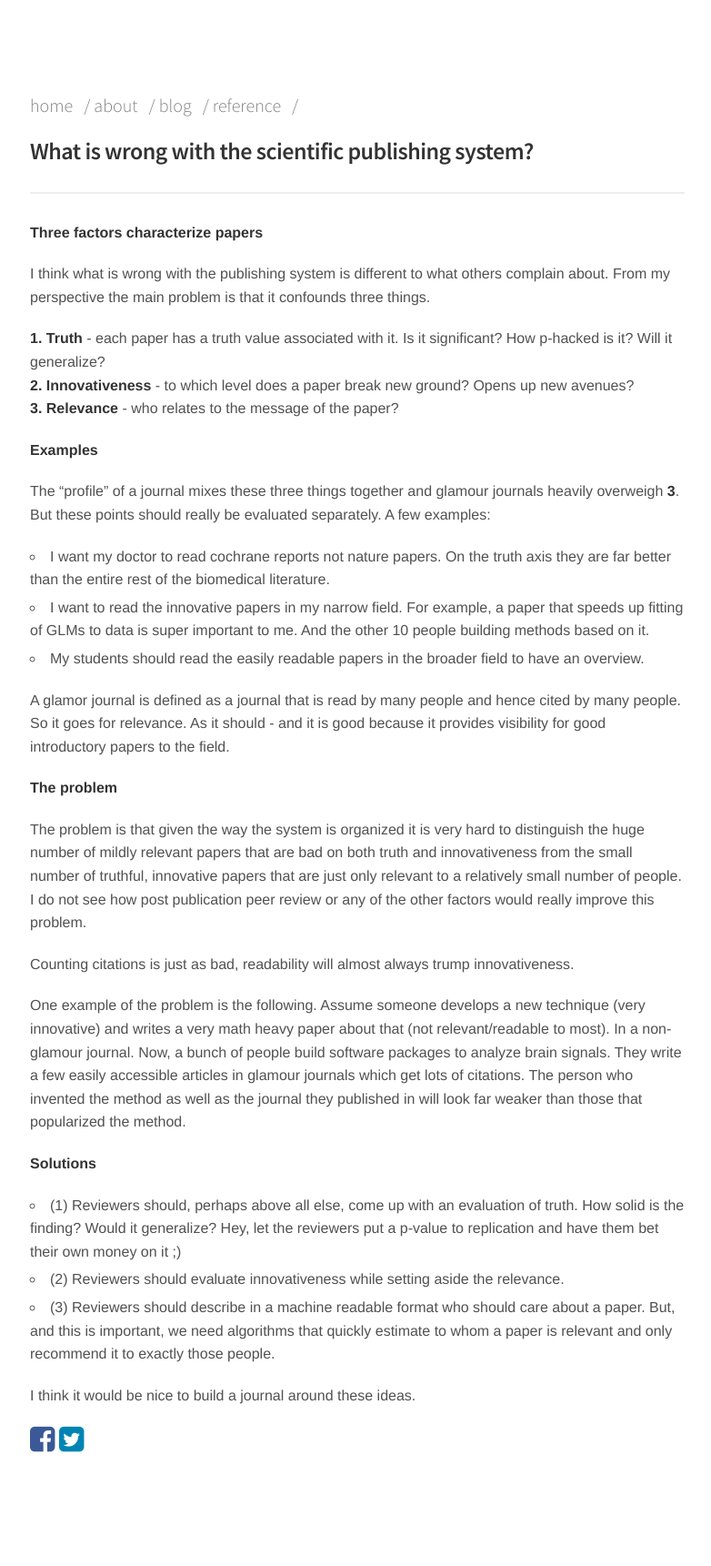
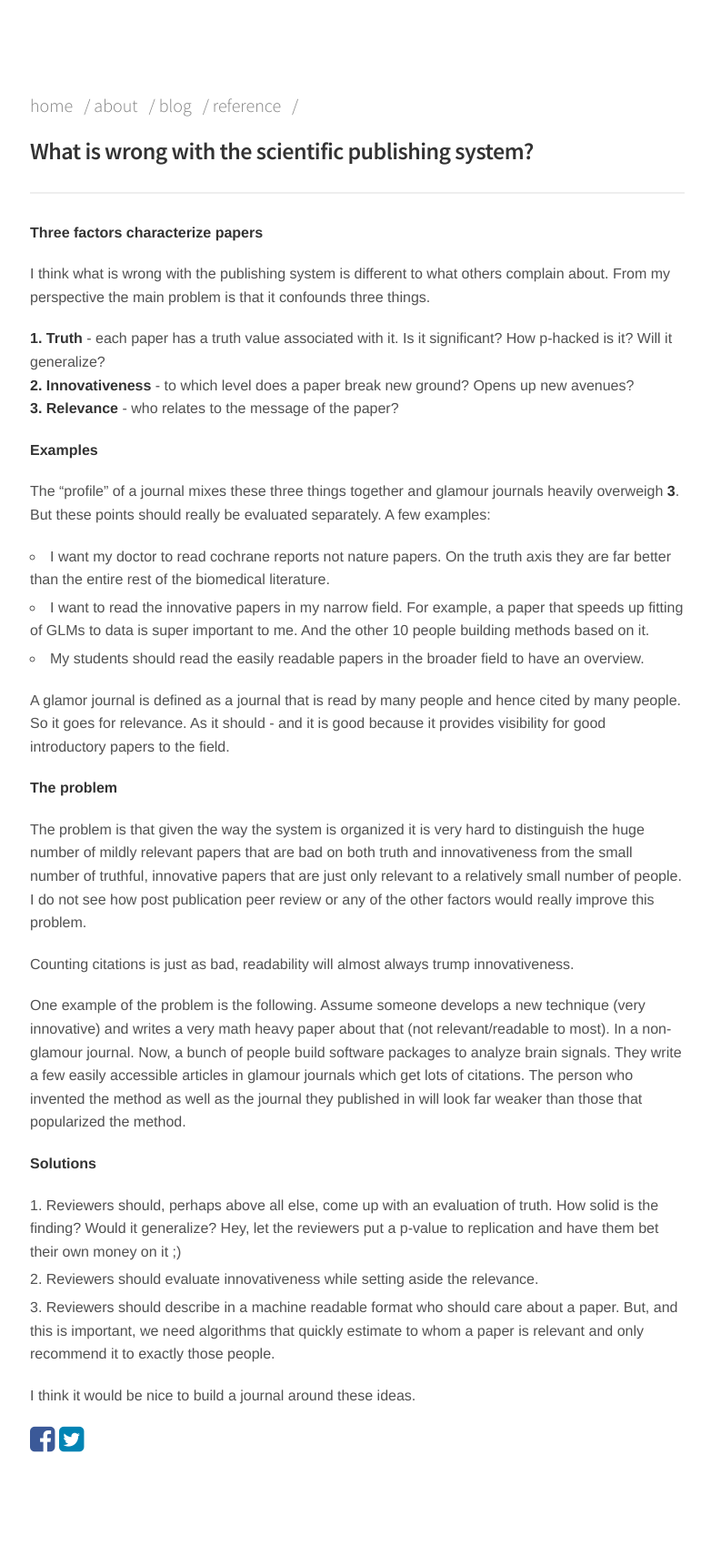
Before and after one commit to KordingLab/KordingLab.github.io, a Jekyll site: the page built from _posts/2016-01-03-what-wrong-with-publishing.md, in a window 1280 px wide. Shown: the whole page at 91% size, without its empty margins (247-1029 px from the left). Built offline with Jekyll 4.4.1, drawn with Linux system fonts in a browser that asks for light colours; nearby versions of some CDN libraries; comment, search, counter and statistics services are not loaded.

Commit message:
Minor fix all posts to rouge format

```diff
--- a/_posts/2016-01-03-what-wrong-with-publishing.md
+++ b/_posts/2016-01-03-what-wrong-with-publishing.md
@@ -33,8 +33,8 @@ One example of the problem is the following. Assume someone develops a new techn
 
 **Solutions**
 
-- (1) Reviewers should, perhaps above all else, come up with an evaluation of truth. How solid is the finding? Would it generalize? Hey, let the reviewers put a p-value to replication and have them bet their own money on it ;)
-- (2) Reviewers should evaluate innovativeness while setting aside the relevance.
-- (3) Reviewers should describe in a machine readable format who should care about a paper. But, and this is important, we need algorithms that quickly estimate to whom a paper is relevant and only recommend it to exactly those people.
+  1. Reviewers should, perhaps above all else, come up with an evaluation of truth. How solid is the finding? Would it generalize? Hey, let the reviewers put a p-value to replication and have them bet their own money on it ;)
+  2. Reviewers should evaluate innovativeness while setting aside the relevance.
+  3. Reviewers should describe in a machine readable format who should care about a paper. But, and this is important, we need algorithms that quickly estimate to whom a paper is relevant and only recommend it to exactly those people.
 
 I think it would be nice to build a journal around these ideas.
```
Also changed, not shown: _posts/2015-08-01-macports.md (+1 -1 lines), _posts/2016-01-04-glmnet-python.md (+2 -2 lines), _posts/2016-01-04-paper-editing.md (+5 -5 lines), _posts/2016-02-05-how-to-add-blog.md (+1 -1 lines).
